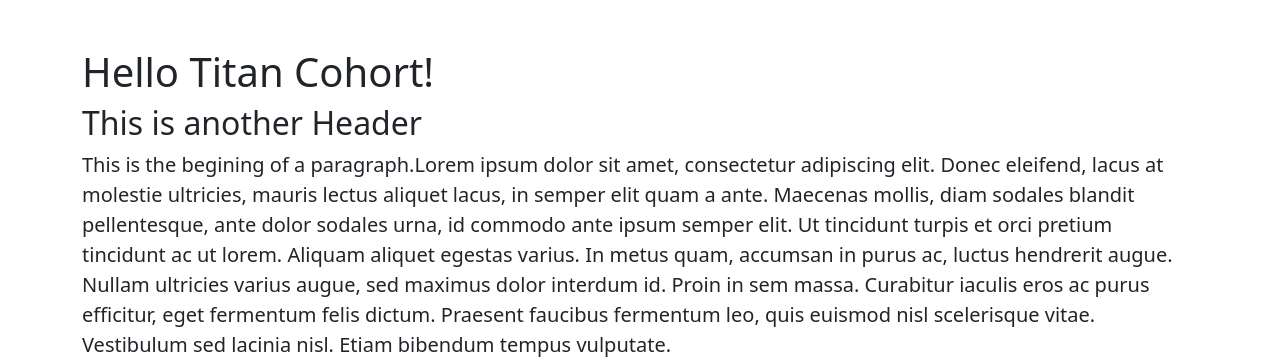
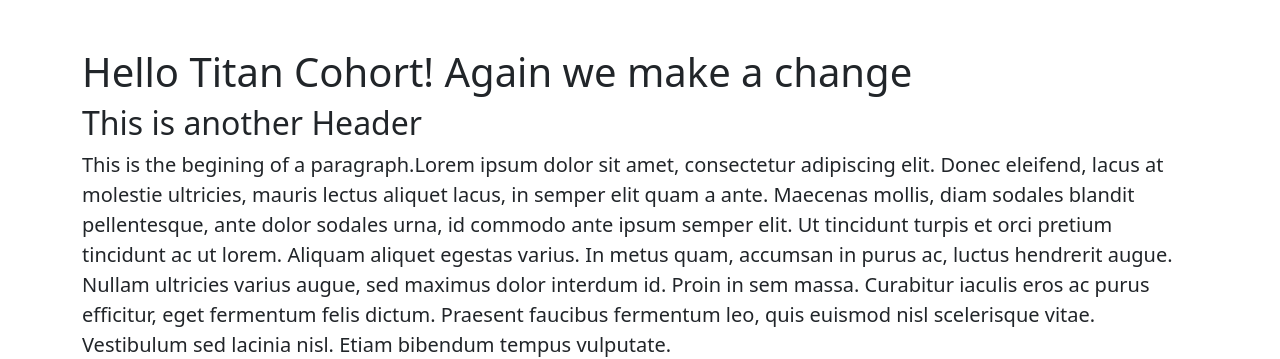
Before and after one commit to a-santiago/TitanDay1Redone, a plain HTML site: page index.html in a window 1280 px wide. Shown: the top 359 px of the page. Drawn offline with nearby package versions, Linux system fonts and the light colour scheme.

Commit message:
Will you work thorugh VS Code?

```diff
--- a/index.html
+++ b/index.html
@@ -14,7 +14,7 @@
 
 <body>
        <div class="container">
-           <h1 class="mt-5">Hello Titan Cohort!</h1>
+           <h1 class="mt-5">Hello Titan Cohort! Again we make a change</h1>
            <h2 class="mt-2">This is another Header</h2>
            <p class="lead">This is the begining of a paragraph.Lorem ipsum dolor sit amet, consectetur adipiscing elit.
                Donec eleifend, lacus at molestie ultricies, mauris lectus aliquet lacus, in semper elit quam a ante. Maecenas mollis,
```
